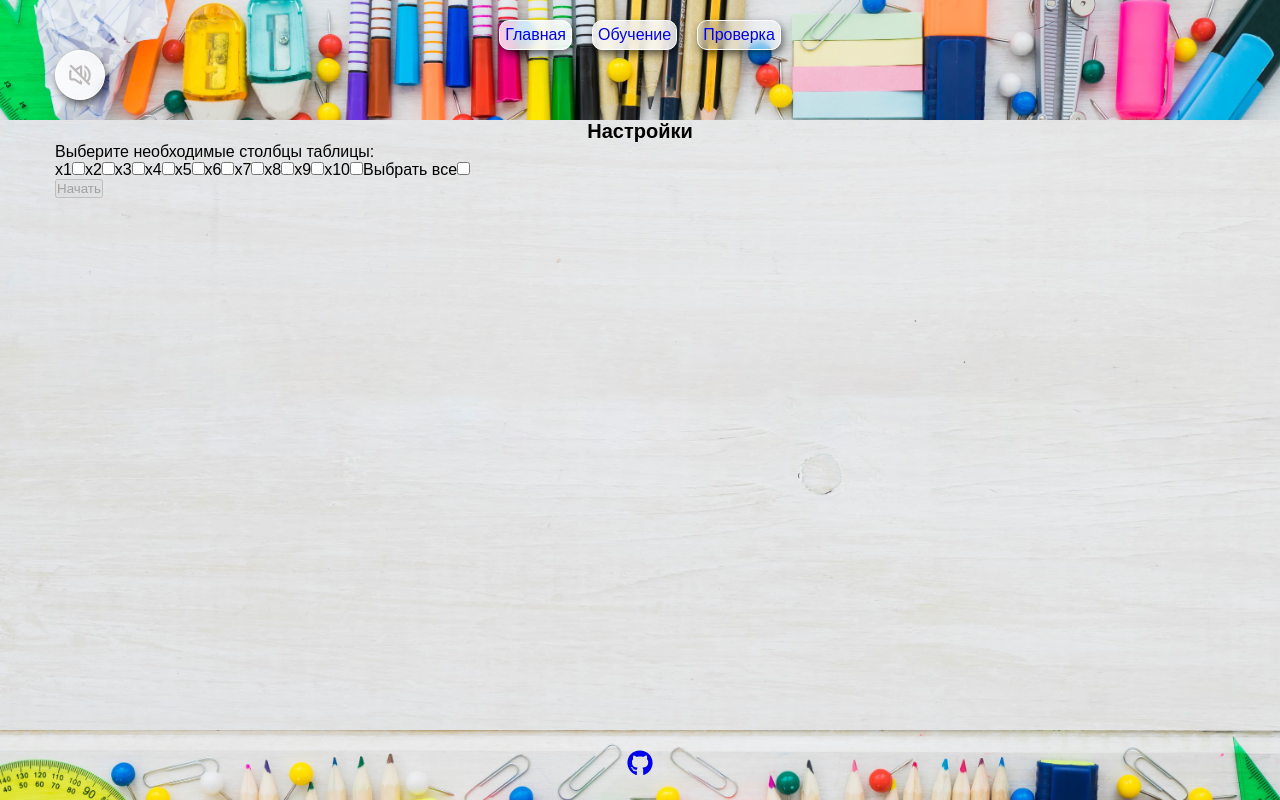
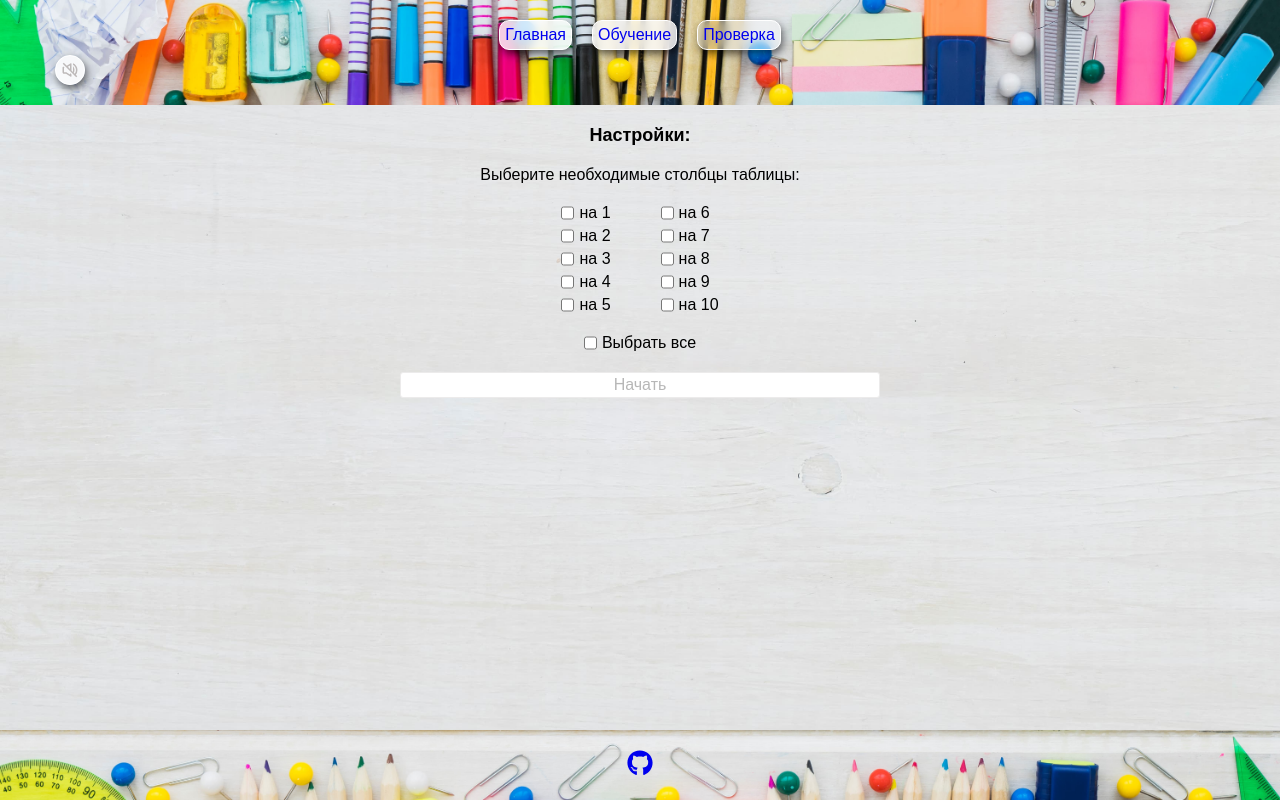
Before and after one commit to Andrgoit/multiplication-table, a React (Vite) app: page /testing in a window 1280 px wide. Built offline with nearby package versions, Linux system fonts and the light colour scheme.

Commit message:
add learningPage styles

```diff
--- a/src/components/Header/Header.jsx
+++ b/src/components/Header/Header.jsx
@@ -5,9 +5,11 @@ import { navItems } from "@/data";
 export default function Header() {
   return (
     <header className={styles.header}>
-      <div className={styles.container}>
-        <Nav navItems={navItems} />
-        <SoundButton />
+      <div className="container">
+        <div className={styles.wrapper}>
+          <Nav navItems={navItems} />
+          <SoundButton />
+        </div>
       </div>
     </header>
   );
--- a/src/components/Header/Header.module.css
+++ b/src/components/Header/Header.module.css
@@ -12,10 +12,9 @@
   background-size: cover;
   /* backdrop-filter: blur(5px); */
 }
-
-.container {
-  max-width: 1200px;
-  width: 100%;
-  padding-left: 15px;
-  padding-right: 15px;
+.wrapper {
+  display: flex;
+  flex-direction: column;
+  gap: 5px;
+  justify-content: start;
 }
--- a/src/components/Learning/Learning.jsx
+++ b/src/components/Learning/Learning.jsx
@@ -1,15 +1,19 @@
+import styles from "./Learning.module.css";
+
 export default function Learning({ selectedTable, back }) {
   const elements = selectedTable.map(({ id, task, correctAnswer }) => (
-    <li key={id}>
+    <li key={id} className={styles.item}>
       <span>{task}=</span>
       <span>{correctAnswer}</span>
     </li>
   ));
 
   return (
-    <div>
-      <ul>{elements}</ul>
-      <button onClick={back}>Назад</button>
+    <div className={styles.container}>
+      <ul className={styles.list}>{elements}</ul>
+      <button onClick={back} className={styles.button}>
+        Назад
+      </button>
     </div>
   );
 }
--- a/src/components/Learning/Learning.module.css
+++ b/src/components/Learning/Learning.module.css
@@ -0,0 +1,34 @@
+.container {
+  display: flex;
+  flex-direction: column;
+  align-items: center;
+
+  margin-top: 20px;
+}
+
+.list {
+  display: flex;
+  flex-direction: column;
+  align-items: center;
+  gap: 10px;
+}
+.item {
+  padding-top: 2px;
+  padding-bottom: 2px;
+  padding-left: 3px;
+  padding-right: 3px;
+}
+
+.button {
+  font-size: 16px;
+  padding: 3px;
+  cursor: pointer;
+  border: 1px solid #222;
+  border-radius: 3px;
+  background-color: white;
+  transition: background-color 0.3s ease-in-out;
+}
+
+.button:hover {
+  background-color: rgb(230, 227, 227);
+}
--- a/src/components/SettingsLearningPage/SettingsLearningPage.jsx
+++ b/src/components/SettingsLearningPage/SettingsLearningPage.jsx
@@ -1,5 +1,7 @@
 import { useEffect, useState } from "react";
 import Select from "react-select";
+
+import styles from "./SettingsLearningPage.module.css";
 
 const options = [
   { value: "1", label: "столбец на 1" },
@@ -21,14 +23,15 @@ export default function SettingsLearningPage({ selecedNumber }) {
     selecedNumber(selectedOption);
   }, [selectedOption]);
   return (
-    <div>
-      <h2>Настройки:</h2>
-      <p>Выберите столбец, который хотите учить.</p>
+    <div className={styles.container}>
+      <h2 className={styles.title}>Настройки:</h2>
+      <p>Выберите столбец, который хотите учить:</p>
       <Select
         options={options}
         defaultValue={selectedOption}
         onChange={setSelectedOption}
         placeholder="Выберите столбец..."
+        className={styles.select}
       />
     </div>
   );
--- a/src/components/SettingsLearningPage/SettingsLearningPage.module.css
+++ b/src/components/SettingsLearningPage/SettingsLearningPage.module.css
@@ -0,0 +1,18 @@
+.container {
+  display: flex;
+  flex-direction: column;
+  align-items: center;
+  gap: 20px;
+  margin-top: 20px;
+}
+
+.title {
+  font-weight: bold;
+  font-size: 18px;
+}
+
+.select {
+  width: 100%;
+  max-width: 480px;
+  text-align: center;
+}
--- a/src/components/SettingsTestPage/SettingsTestPage.jsx
+++ b/src/components/SettingsTestPage/SettingsTestPage.jsx
@@ -5,6 +5,7 @@ export default function SettingsTestPage({ settingsHandler }) {
   const [checkedNumbers, setCheckedNumbers] = useState([]);
   const [isAllChacked, setIsAllChacked] = useState(false);
   const allCheckedNumbers = ["1", "2", "3", "4", "5", "6", "7", "8", "9", "10"];
+  const isDisabled = checkedNumbers.length < 1;
 
   const allCheckboxHandler = () => {
     if (!isAllChacked) {
@@ -35,14 +36,14 @@ export default function SettingsTestPage({ settingsHandler }) {
   };
 
   return (
+    <div className={styles.container}>
+      <h2 className={styles.title}>Настройки:</h2>
+      <p className={styles.text}>Выберите необходимые столбцы таблицы:</p>
+
+      <form action="" onSubmit={submitHandler} className={styles.form}>
         <div>
-      <div>
-        <h2 className={styles.title}>Настройки</h2>
-        <p>Выберите необходимые столбцы таблицы:</p>
-      </div>
-      <form action="" onSubmit={submitHandler}>
+          <div className={styles.column}>
             <label>
-          x1
               <input
                 type="checkbox"
                 value={1}
@@ -50,9 +51,9 @@ export default function SettingsTestPage({ settingsHandler }) {
                 name="number"
                 onChange={checkboxHandler}
               />
+              на 1
             </label>
             <label>
-          x2
               <input
                 type="checkbox"
                 checked={checkedNumbers.includes("2")}
@@ -60,9 +61,9 @@ export default function SettingsTestPage({ settingsHandler }) {
                 value={2}
                 onChange={checkboxHandler}
               />
+              на 2
             </label>
             <label>
-          x3
               <input
                 type="checkbox"
                 checked={checkedNumbers.includes("3")}
@@ -70,9 +71,9 @@ export default function SettingsTestPage({ settingsHandler }) {
                 value={3}
                 onChange={checkboxHandler}
               />
+              на 3
             </label>
             <label>
-          x4
               <input
                 type="checkbox"
                 checked={checkedNumbers.includes("4")}
@@ -80,9 +81,9 @@ export default function SettingsTestPage({ settingsHandler }) {
                 value={4}
                 onChange={checkboxHandler}
               />
+              на 4
             </label>
             <label>
-          x5
               <input
                 type="checkbox"
                 checked={checkedNumbers.includes("5")}
@@ -90,9 +91,11 @@ export default function SettingsTestPage({ settingsHandler }) {
                 value={5}
                 onChange={checkboxHandler}
               />
+              на 5
             </label>
+          </div>
+          <div className={styles.column}>
             <label>
-          x6
               <input
                 type="checkbox"
                 checked={checkedNumbers.includes("6")}
@@ -100,9 +103,9 @@ export default function SettingsTestPage({ settingsHandler }) {
                 value={6}
                 onChange={checkboxHandler}
               />
+              на 6
             </label>
             <label>
-          x7
               <input
                 type="checkbox"
                 checked={checkedNumbers.includes("7")}
@@ -110,9 +113,9 @@ export default function SettingsTestPage({ settingsHandler }) {
                 value={7}
                 onChange={checkboxHandler}
               />
+              на 7
             </label>
             <label>
-          x8
               <input
                 type="checkbox"
                 checked={checkedNumbers.includes("8")}
@@ -120,9 +123,9 @@ export default function SettingsTestPage({ settingsHandler }) {
                 value={8}
                 onChange={checkboxHandler}
               />
+              на 8
             </label>
             <label>
-          x9
               <input
                 type="checkbox"
                 checked={checkedNumbers.includes("9")}
@@ -130,9 +133,9 @@ export default function SettingsTestPage({ settingsHandler }) {
                 value={9}
                 onChange={checkboxHandler}
               />
+              на 9
             </label>
             <label>
-          x10
               <input
                 type="checkbox"
                 checked={checkedNumbers.includes("10")}
@@ -140,9 +143,11 @@ export default function SettingsTestPage({ settingsHandler }) {
                 value={10}
                 onChange={checkboxHandler}
               />
+              на 10
             </label>
+          </div>
+        </div>
         <label>
-          {isAllChacked ? "Снять все" : "Выбрать все"}
           <input
             type="checkbox"
             checked={isAllChacked}
@@ -150,12 +155,17 @@ export default function SettingsTestPage({ settingsHandler }) {
             value="all"
             onChange={allCheckboxHandler}
           />
+          {isAllChacked ? "Снять все" : "Выбрать все"}
         </label>
-        <div>
-          <button type="submit" disabled={checkedNumbers.length < 1}>
+
+        <button
+          type="submit"
+          disabled={isDisabled}
+          style={{ cursor: isDisabled ? "not-allowed" : "pointer" }}
+          className={styles.button}
+        >
           Начать
         </button>
-        </div>
       </form>
     </div>
   );
--- a/src/components/SettingsTestPage/SettingsTestPage.module.css
+++ b/src/components/SettingsTestPage/SettingsTestPage.module.css
@@ -1,5 +1,53 @@
+.container {
+  display: flex;
+  flex-direction: column;
+  gap: 20px;
+  margin-top: 20px;
+}
+
 .title {
-  font-size: 20px;
+  font-size: 18px;
   text-align: center;
   font-weight: bold;
 }
+.text {
+  text-align: center;
+}
+.button {
+  width: 100%;
+  max-width: 480px;
+
+  font-size: 16px;
+  padding: 3px;
+  cursor: pointer;
+  border: 1px solid #ecebeb;
+  border-radius: 3px;
+  background-color: white;
+  transition: background-color 0.3s ease-in-out;
+}
+
+.button:hover {
+  background-color: rgb(230, 227, 227);
+}
+
+.form {
+  display: flex;
+  flex-direction: column;
+  align-items: center;
+  gap: 20px;
+}
+.form > div {
+  display: flex;
+  justify-content: center;
+  gap: 50px;
+}
+.form label {
+  display: flex;
+  gap: 5px;
+}
+
+.column {
+  display: flex;
+  flex-direction: column;
+  gap: 5px;
+}
--- a/src/components/SoundButton/SoundButton.module.css
+++ b/src/components/SoundButton/SoundButton.module.css
@@ -5,8 +5,8 @@
   display: flex;
   justify-content: center;
   align-items: center;
-  width: 50px;
-  height: 50px;
+  width: 30px;
+  height: 30px;
   padding: 5px;
   background: linear-gradient(
     rgba(255, 255, 255, 0.8),
@@ -18,6 +18,7 @@
   box-shadow: 2px 4px 8px rgba(0, 0, 0, 0.6);
   color: rgb(189, 185, 185);
   cursor: pointer;
+  /* transition: all 0.2s ease-in-out; */
 }
 
 .container:hover {
--- a/src/index.css
+++ b/src/index.css
@@ -1,5 +1,3 @@
-@import-normalize;
-
 #root {
   display: flex;
   flex-direction: column;
--- a/src/pages/HomePage/HomePage.jsx
+++ b/src/pages/HomePage/HomePage.jsx
@@ -5,12 +5,12 @@ export default function HomePage() {
   return (
     <div className="container">
       <h1 className={styles.title}>
-        Добро пожаловать на сайт, посвященный "Таблице умножения"!
+        Добро пожаловать на сайт, посвященный таблице умножения!
       </h1>
       <p className={styles.text}>
-        Изучение "Таблицы умножения" - это важный этап в обучении ребенка. Перед
+        Изучение таблицы умножения - это важный этап в обучении ребенка. Перед
         тем, как приступить к изучению, посмотрите видеоролики с рекомендациями.
-        Возможо они помогут Вам упростить процесс изучения "Таблицы умножения".
+        Возможо они помогут Вам упростить процесс изучения таблицы умножения.
       </p>
       <VideoBlock />
     </div>
--- a/src/pages/HomePage/HomePage.module.css
+++ b/src/pages/HomePage/HomePage.module.css
@@ -1,6 +1,8 @@
 .title {
   text-align: center;
   font-weight: bold;
+  font-size: 18px;
+  margin-top: 20px;
 }
 
 .text {
```
Lines whose indentation alone changed are shown as unchanged.
